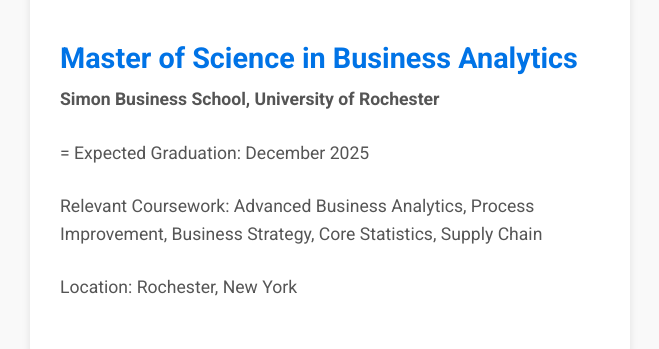
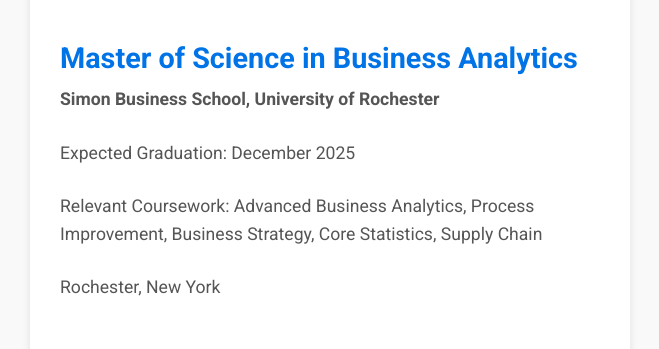
Before and after one commit to PrahladNarayanBhardwaj/PrahladN, a plain HTML site: page index.html in a window 1280 px wide. Shown: the part 2220-2569 px from the top of the page, without its empty margins (310-969 px from the left). Drawn offline with Linux system fonts and the light colour scheme.

Commit message:
Update index.html

```diff
--- a/index.html
+++ b/index.html
@@ -70,9 +70,9 @@
         <div class="education-card">
             <h3>Master of Science in Business Analytics</h3>
             <p><strong>Simon Business School, University of Rochester</strong></p>
-            <p>= Expected Graduation: December 2025</p>
+            <p>Expected Graduation: December 2025</p>
             <p>Relevant Coursework: Advanced Business Analytics, Process Improvement, Business Strategy, Core Statistics, Supply Chain</p>
-            <p>Location: Rochester, New York</p>
+            <p>Rochester, New York</p>
         </div>
 
         <div class="education-card">
```
